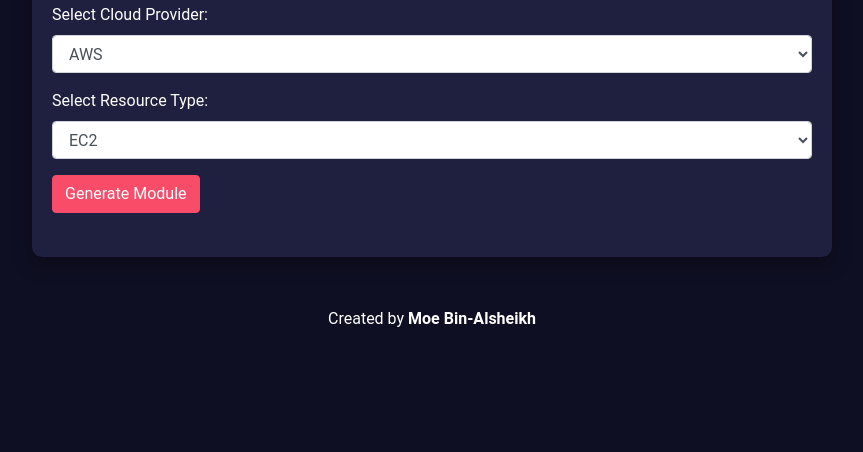
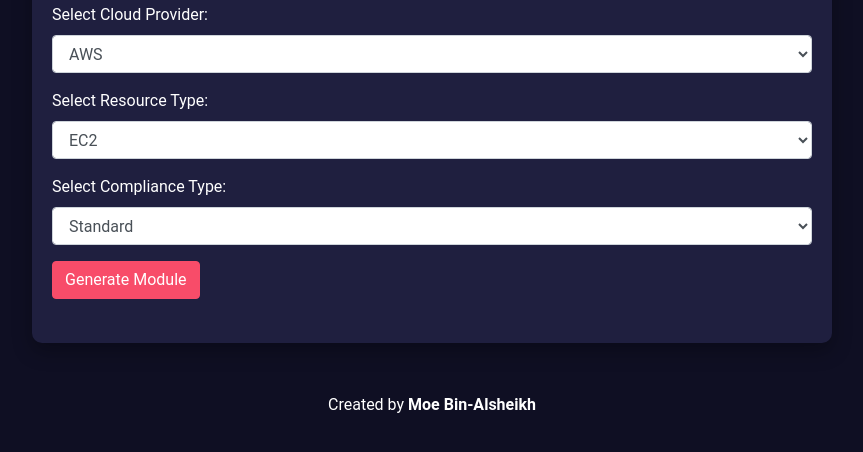
Before and after one commit to paravirus/terraform-generator, a plain HTML site: page index.html in a window 1280 px wide. Shown: the part 158-610 px from the top of the page, without its empty margins (208-1071 px from the left). Drawn offline with nearby package versions, Linux system fonts and the light colour scheme.

Commit message:
Update index.html

```diff
--- a/index.html
+++ b/index.html
@@ -25,6 +25,13 @@
                     <!-- Options will be populated dynamically via JavaScript -->
                 </select>
             </div>
+            <div class="form-group">
+                <label for="complianceType">Select Compliance Type:</label>
+                <select id="complianceType" name="complianceType" class="form-control">
+                    <option value="Standard">Standard</option>
+                    <option value="NIST">NIST</option>
+                </select>
+            </div>
             <button type="submit" class="btn btn-primary">Generate Module</button>
         </form>
         <div id="terraformModuleBox" class="module-box mb-4" style="display: none;">
```
